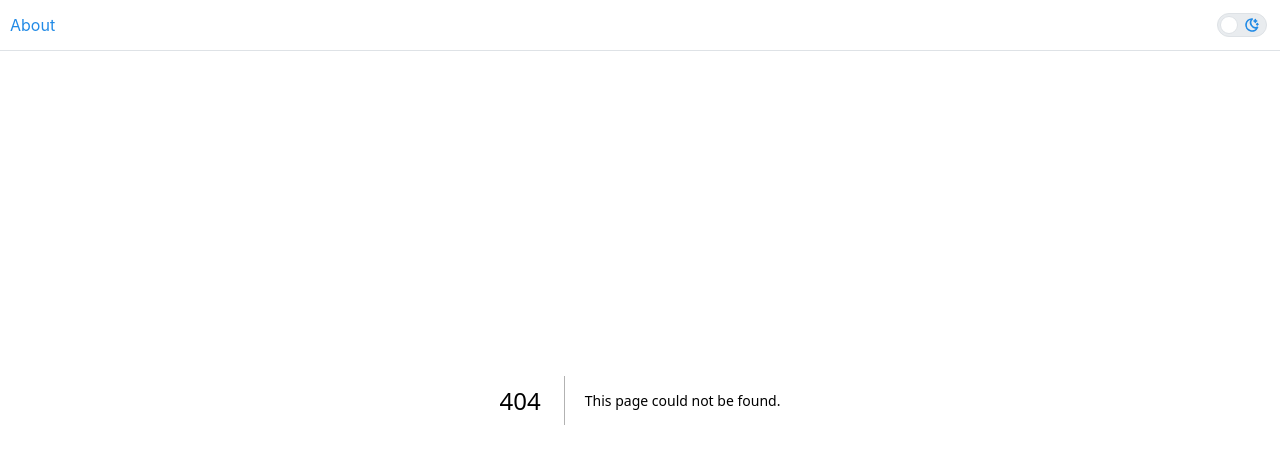
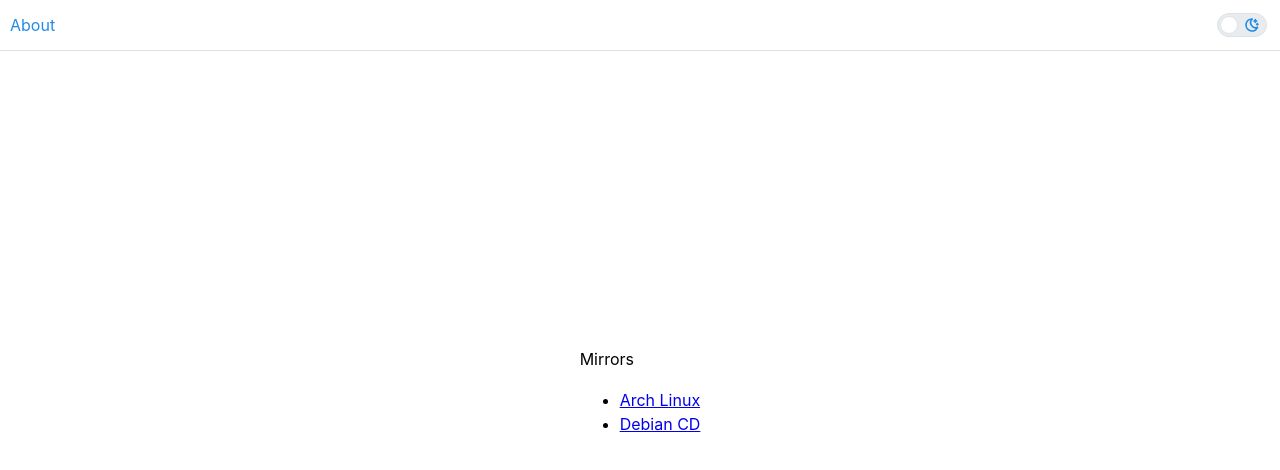
Before and after one commit to twilightty/portfolio, a Next.js app: page /mirrors in a window 1280 px wide. Before the commit this address had no page. Shown: the top 470 px of the page. Built offline with nearby package versions, Linux system fonts and the light colour scheme.

Commit message:
add mirrors

```diff
--- a/app/Components/Main/About.tsx
+++ b/app/Components/Main/About.tsx
@@ -58,6 +58,9 @@ function LDAbout() {
               .typeString(" Music Producer")
               .pauseFor(500)
               .deleteChars(14)
+	      .typeString(" Security Researcher")
+	      .pauseFor(500)
+	      .deleteChars(20)
               .start();
           }}
           options={{
--- /dev/null
+++ b/app/mirrors/page.tsx
@@ -0,0 +1,51 @@
+"use client";
+
+import { Transition, Text, Space } from "@mantine/core";
+import { useState, useEffect } from "react";
+import { FaArrowRight } from "react-icons/fa";
+import Link from "next/link";
+
+export default function Gear() {
+  const [opened, setOpened] = useState(false);
+  useEffect(() => {
+    setOpened(true);
+  });
+  return (
+    <div className="App">
+      <Transition
+        mounted={opened}
+        transition="pop"
+        duration={300}
+        timingFunction="ease"
+      >
+        {(styles) => (
+          <div style={styles}>
+            <div
+              className="flex h-[128px] w-[128px]"
+              style={{
+                display: "flex",
+                justifyContent: "center",
+                alignItems: "center",
+                height: "100vh",
+              }}
+            >
+              <div>
+                <Text>Mirrors</Text>
+	      	<ul>
+		  <li>
+		    <Link href="https://mirror.kirbee.tech/archlinux">Arch Linux</Link>
+		  </li>
+      <li>
+        <Link href="https://mirror.kirbee.tech/debiancd">Debian CD</Link>
+      </li>
+		</ul>
+              </div>
+
+              <div></div>
+            </div>
+          </div>
+        )}
+      </Transition>
+    </div>
+  );
+}
```
